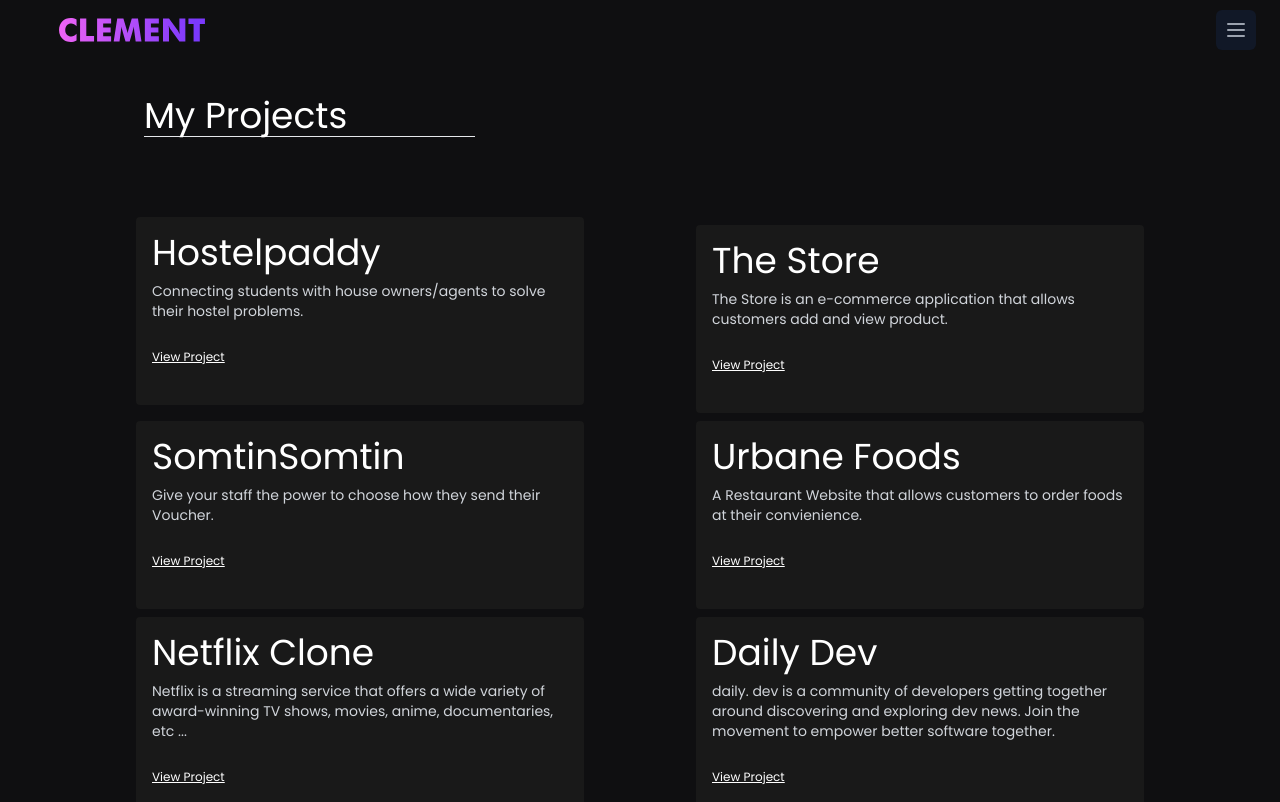
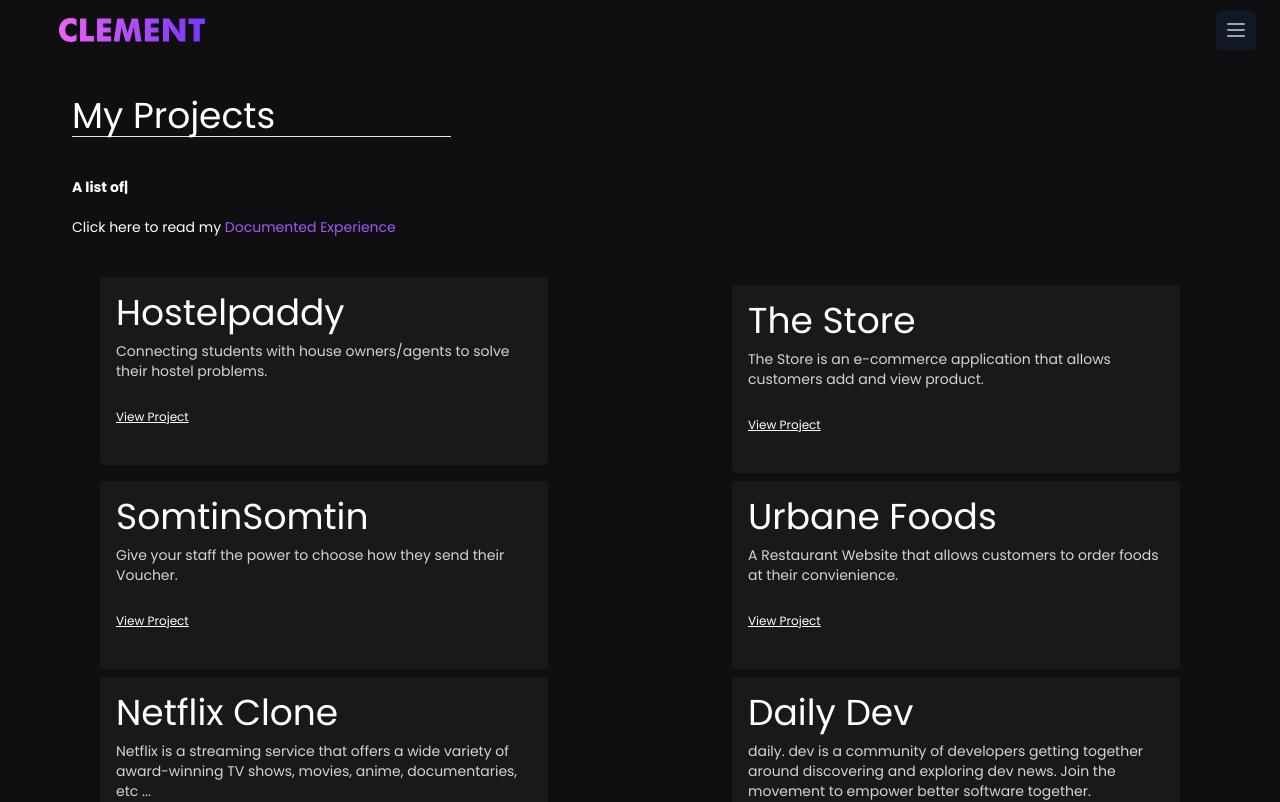
Before and after one commit to iamclement1/Clement-Portfolio, a React (Vite) app: page /projects in a window 1280 px wide. Shown: the top 802 px of the page. Built offline with nearby package versions, Linux system fonts and the light colour scheme.

Commit message:
update: updated projects

```diff
--- a/src/Components/Projects/ProjectCards.jsx
+++ b/src/Components/Projects/ProjectCards.jsx
@@ -1,17 +1,35 @@
 import { Fade } from "react-awesome-reveal"
 import { ProjectData } from "../../utils/ProjectData"
+import Typical from 'react-typical';
+import { Link } from "react-router-dom";
+
 
 function ProjectCards(props) {
     return (
         <>
             <section className="min-h-screen relative bg-[#0f0f11] text-white pb-10">
-                <div className="md:px-20 md:py-24 px-2 py-16 md:space-y-0 ">
+                <div className="md:px-18 md:py-24 px-2 py-16 md:space-y-0 ">
                     <span className="md:mb-10 mb-6 md:px-16 text-4xl">
                         My Projects
                         <div className="md:px-16 mb-10">
                             <hr className="w-1/3" />
 
                         </div>
+                        <p className="md:px-16 text-sm"> {' '}
+                            <Typical
+                                loop={Infinity}
+                                wrapper='b'
+                                steps={[
+                                    'A list of projects I have worked on',
+                                    2000,
+                                    'Projects are available on GitHub',
+                                    2000,
+                                ]}
+                            />
+                        </p>
+                        <p className="md:px-16 text-sm pt-5">
+                            Click here to read my <Link to="/articles" className="text-purple-500">Documented Experience </Link>
+                        </p>
                     </span>
                     <div className="flex flex-wrap justify-around space-y-2">
                         {
--- a/src/Pages/About.jsx
+++ b/src/Pages/About.jsx
@@ -1,12 +1,16 @@
 import React from 'react';
 import AboutImage from '../assets/About-Image.png'
 import Footer from '../Components/Footer/Footer';
-import { LazyLoadImage } from 'react-lazy-load-image-component'
+import { LazyLoadImage } from 'react-lazy-load-image-component';
+import Icon from '../assets/Character Icon.svg';
+import Typical from 'react-typical';
+
 
 const About = () => {
     return (
         <div>
             <section className='relative flex min-h-screen bg-[#0f0f11]'>
+
                 <div className='flex flex-col md:justify-between items-center md:flex-row-reverse'>
                     <div className='md:w-2/5 md:px-0 pt-8 md:pt-0'>
                         <LazyLoadImage src={AboutImage} alt="About Image" />
@@ -18,15 +22,39 @@ const About = () => {
                                 <h1 className='md:text-6xl text-2xl font-extrabold'>
                                     ABOUT ME
                                 </h1>
+                                <div className='flex pt-4 text-sm items-center'>
+                                    <LazyLoadImage src={Icon} alt="profile-icon" className='pr-2' />
+                                    <p>Looking for a {' '}
+                                        <Typical
+                                            loop={Infinity}
+                                            wrapper='b'
+                                            steps={[
+                                                'Front-End Developer?',
+                                                1000,
+                                                ''
+                                            ]}
+                                        />
+                                    </p>
+
+                                </div>
                                 <p className='leading-loose md:pt-8 pt-3'>I'm a Front-end Developer, with a year and 6 months of industrial experience. Been building stuffs on the low, while documenting my experience and new technologies. </p>
 
                                 <p className='pt-5'>
                                     Have a strong understanding with JavaScript, JQuery, CSS framework, and ReactJs. In addition, I have basic knowledge of PHP, and it's framework (Laravel).
                                 </p>
 
-                                <p className='pt-5'>You can find me at the gym, at the beach 🏖 or at tech meetups and conferences around Nigeria in my free time.</p>
+                                <p className='pt-5 mb-5'>You can find me at the gym, at the beach 🏖 or at tech meetups and conferences around Nigeria in my free time.</p>
+                                <a href="https://drive.google.com/file/d/1oXPh2HcyHSqCjsZbHFXJjL4vDjcYwWoL/view?usp=sharing" target="_blank">
+                                    <button className='bg-transparent outline outline-gradient-to-r from outline-pink-300 via-purple-500 to-purple-600 text-white
+                            md:py-5  md:px-8 px-3 py-4 text-sm rounded-sm ' type='btn'>
+                                        View Resume
+                                    </button>
+                                </a>
                             </div>
                         </div>
+                    </div>
+                    <div>
+
                     </div>
                 </div>
             </section>
```
